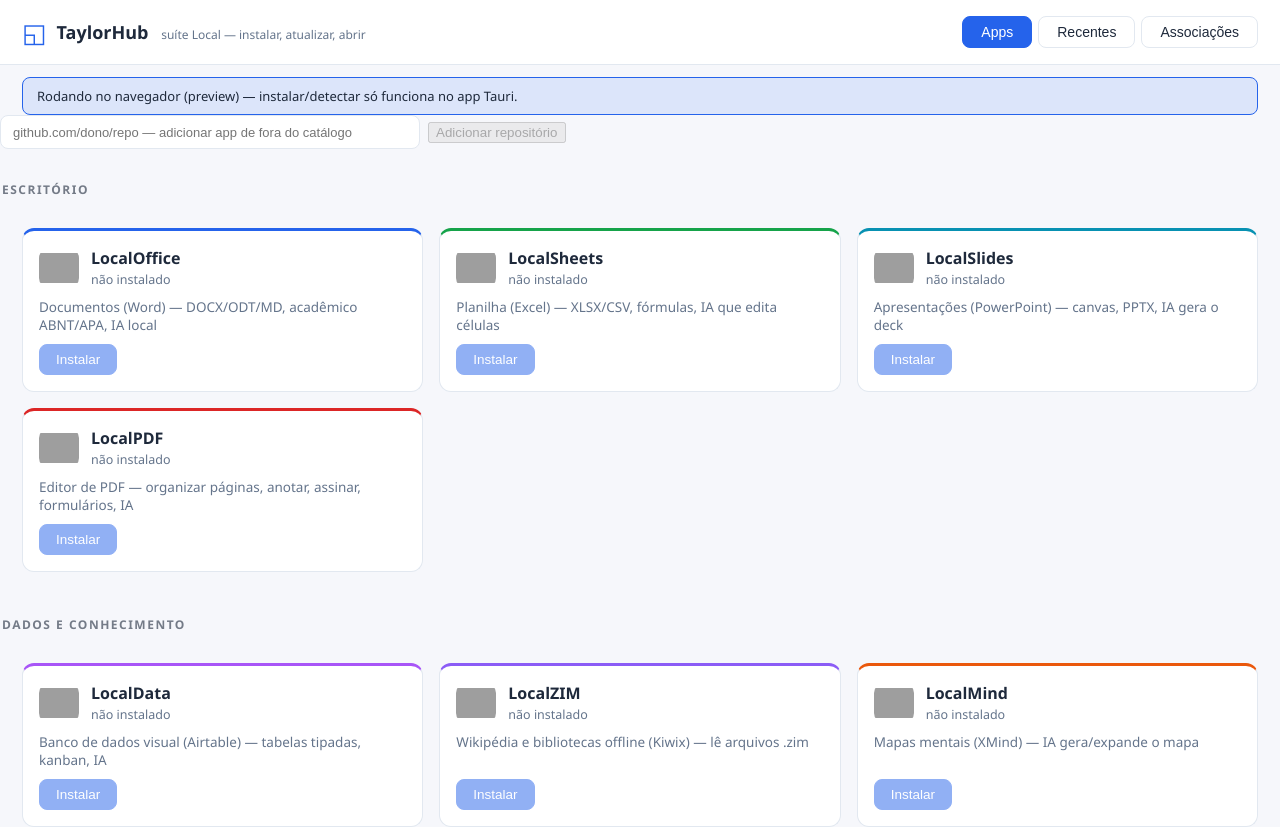
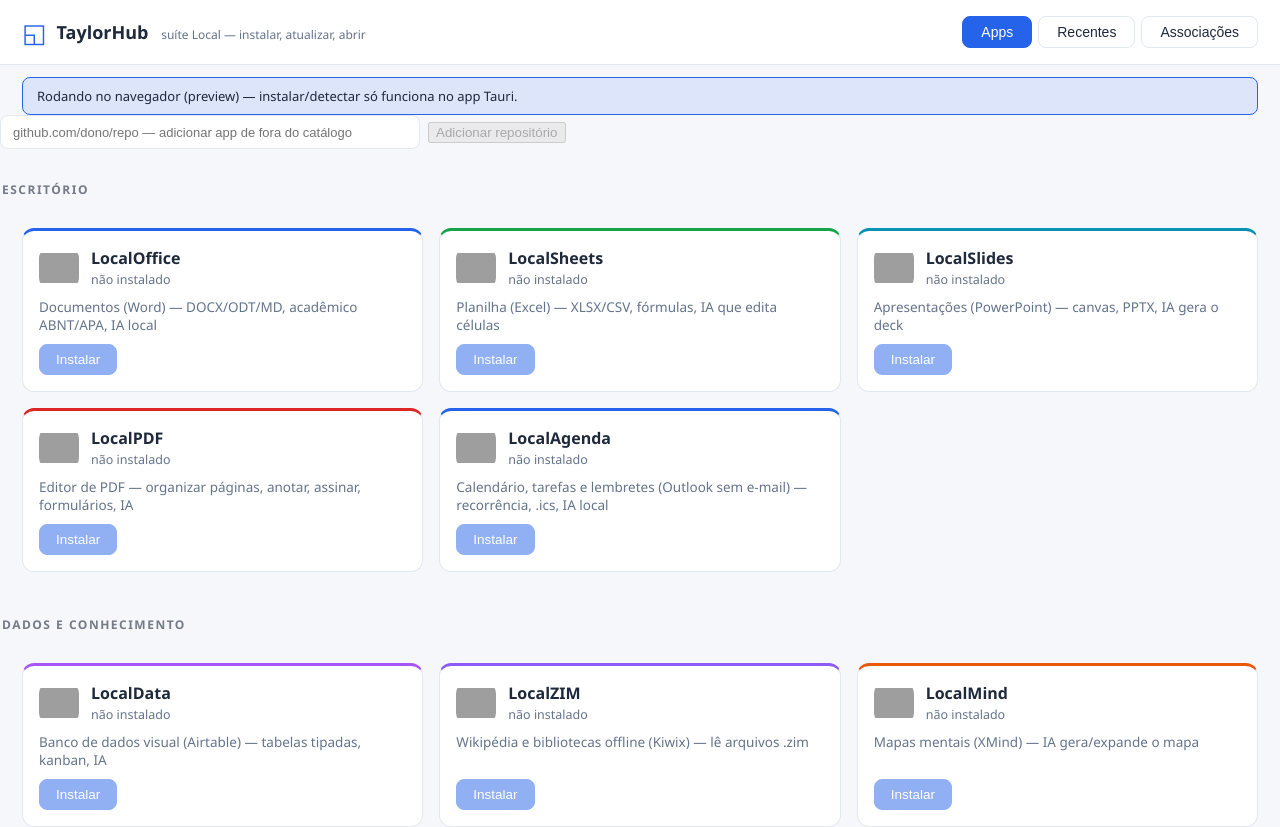
Before and after one commit to Anon5T4R/TaylorHub, a React (Vite) app: page / in a window 1280 px wide. Shown: the top 827 px of the page. Built offline with nearby package versions, Linux system fonts and the light colour scheme; grey boxes are pictures that could not be loaded.

Commit message:
catálogo: adiciona LocalAgenda (Escritório, .ics)

```diff
--- a/src/catalog.ts
+++ b/src/catalog.ts
@@ -108,6 +108,20 @@ export const CATALOG: CatalogApp[] = [
     iconUrl: "https://raw.githubusercontent.com/Anon5T4R/LocalPDF/main/src-tauri/icons/128x128.png",
   },
   {
+    id: "agenda",
+    category: "Escritório",
+    name: "LocalAgenda",
+    description: "Calendário, tarefas e lembretes (Outlook sem e-mail) — recorrência, .ics, IA local",
+    kind: "app",
+    repo: "Anon5T4R/LocalAgenda",
+    assets: { win: "*_x64-setup.exe", linux: "*_amd64.AppImage" },
+    silentArgs: ["/S"],
+    exe: "LocalAgenda.exe",
+    extensions: ["ics"],
+    accent: "#2563eb",
+    iconUrl: "https://raw.githubusercontent.com/Anon5T4R/LocalAgenda/main/src-tauri/icons/128x128.png",
+  },
+  {
     id: "zim",
     category: "Dados e conhecimento",
     name: "LocalZIM",
```
